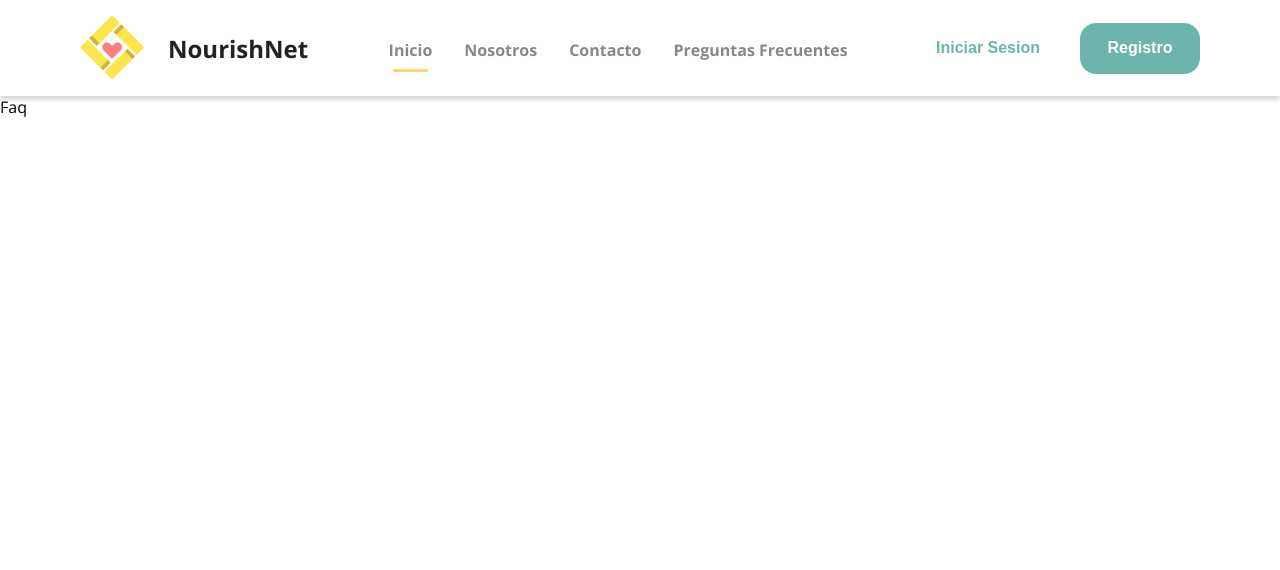
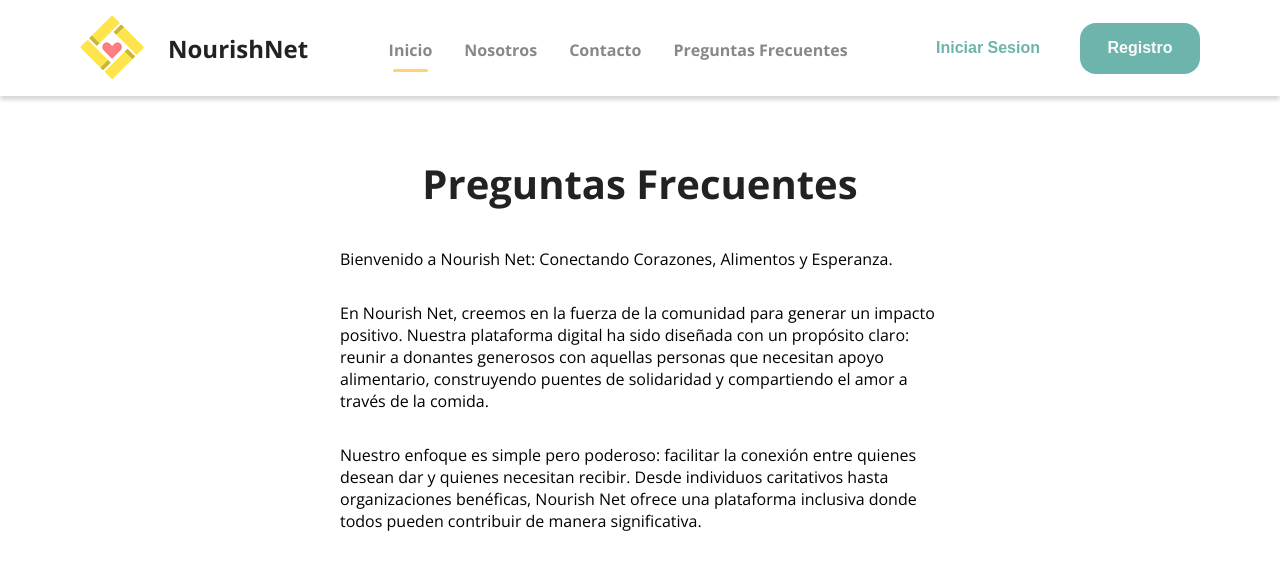
Before and after one commit to amh0/nourish-net, a React (Create React App) app in the folder frontend/: page /faq in a window 1280 px wide. Shown: the top 570 px of the page. Built offline with nearby package versions, Linux system fonts and the light colour scheme.

Commit message:
add content to contacts and faq page

```diff
--- a/frontend/src/pages/Contacto.jsx
+++ b/frontend/src/pages/Contacto.jsx
@@ -1,7 +1,29 @@
 import React from "react";
 
 const Contacto = () => {
-  return <div>Contacto</div>;
+  return (
+    <div className="about-us">
+      <h3 className="title3">Contacto</h3>
+      <p>
+        Bienvenido a Nourish Net: Conectando Corazones, Alimentos y Esperanza.
+      </p>
+      <p>
+        En Nourish Net, creemos en la fuerza de la comunidad para generar un
+        impacto positivo. Nuestra plataforma digital ha sido diseñada con un
+        propósito claro: reunir a donantes generosos con aquellas personas que
+        necesitan apoyo alimentario, construyendo puentes de solidaridad y
+        compartiendo el amor a través de la comida.
+      </p>
+
+      <p>
+        Nuestro enfoque es simple pero poderoso: facilitar la conexión entre
+        quienes desean dar y quienes necesitan recibir. Desde individuos
+        caritativos hasta organizaciones benéficas, Nourish Net ofrece una
+        plataforma inclusiva donde todos pueden contribuir de manera
+        significativa.
+      </p>
+    </div>
+  );
 };
 
 export default Contacto;
--- a/frontend/src/pages/Faq.jsx
+++ b/frontend/src/pages/Faq.jsx
@@ -1,7 +1,29 @@
 import React from "react";
 
 const Faq = () => {
-  return <div>Faq</div>;
+  return (
+    <div className="about-us">
+      <h3 className="title3">Preguntas Frecuentes</h3>
+      <p>
+        Bienvenido a Nourish Net: Conectando Corazones, Alimentos y Esperanza.
+      </p>
+      <p>
+        En Nourish Net, creemos en la fuerza de la comunidad para generar un
+        impacto positivo. Nuestra plataforma digital ha sido diseñada con un
+        propósito claro: reunir a donantes generosos con aquellas personas que
+        necesitan apoyo alimentario, construyendo puentes de solidaridad y
+        compartiendo el amor a través de la comida.
+      </p>
+
+      <p>
+        Nuestro enfoque es simple pero poderoso: facilitar la conexión entre
+        quienes desean dar y quienes necesitan recibir. Desde individuos
+        caritativos hasta organizaciones benéficas, Nourish Net ofrece una
+        plataforma inclusiva donde todos pueden contribuir de manera
+        significativa.
+      </p>
+    </div>
+  );
 };
 
 export default Faq;
```
